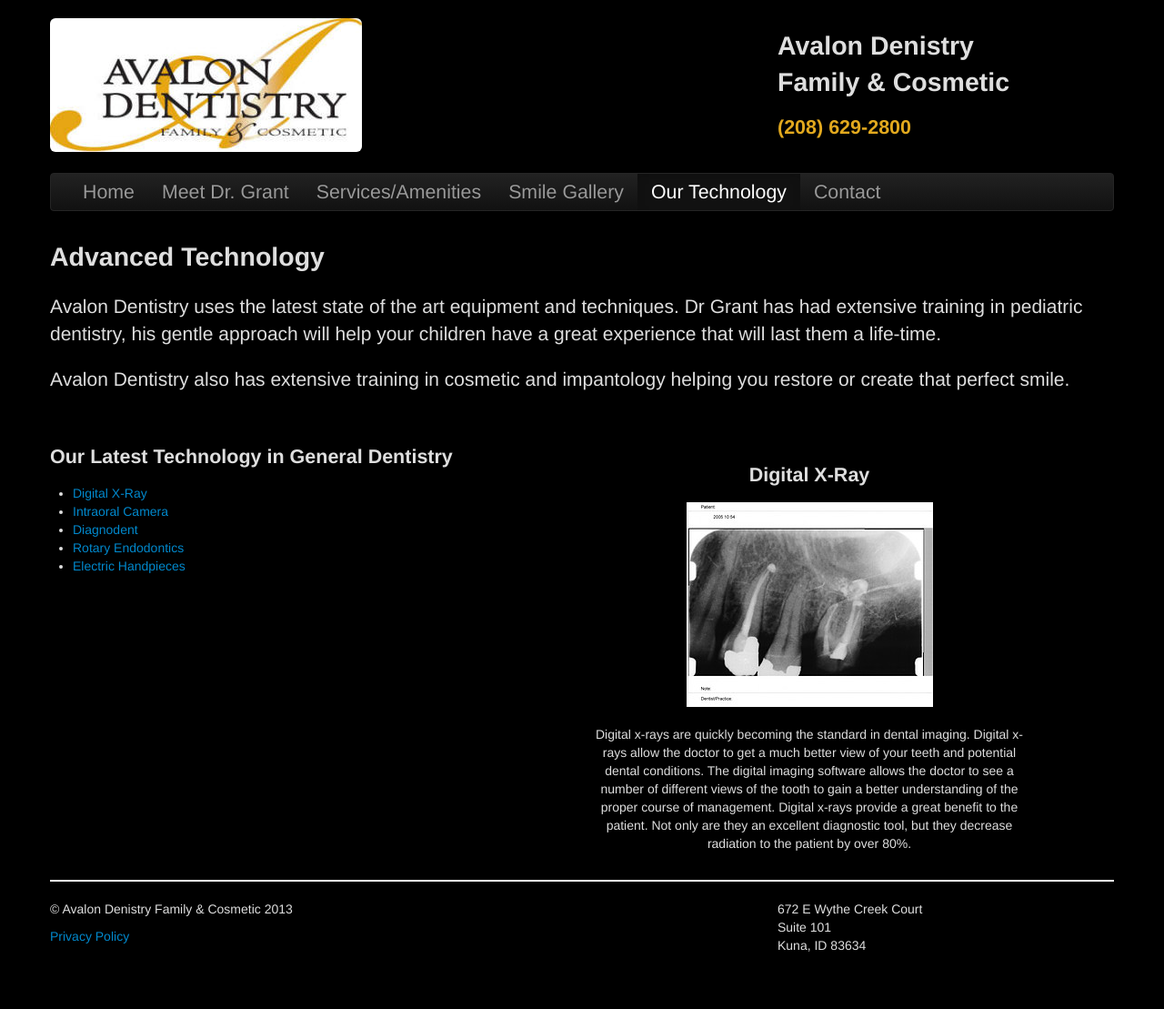
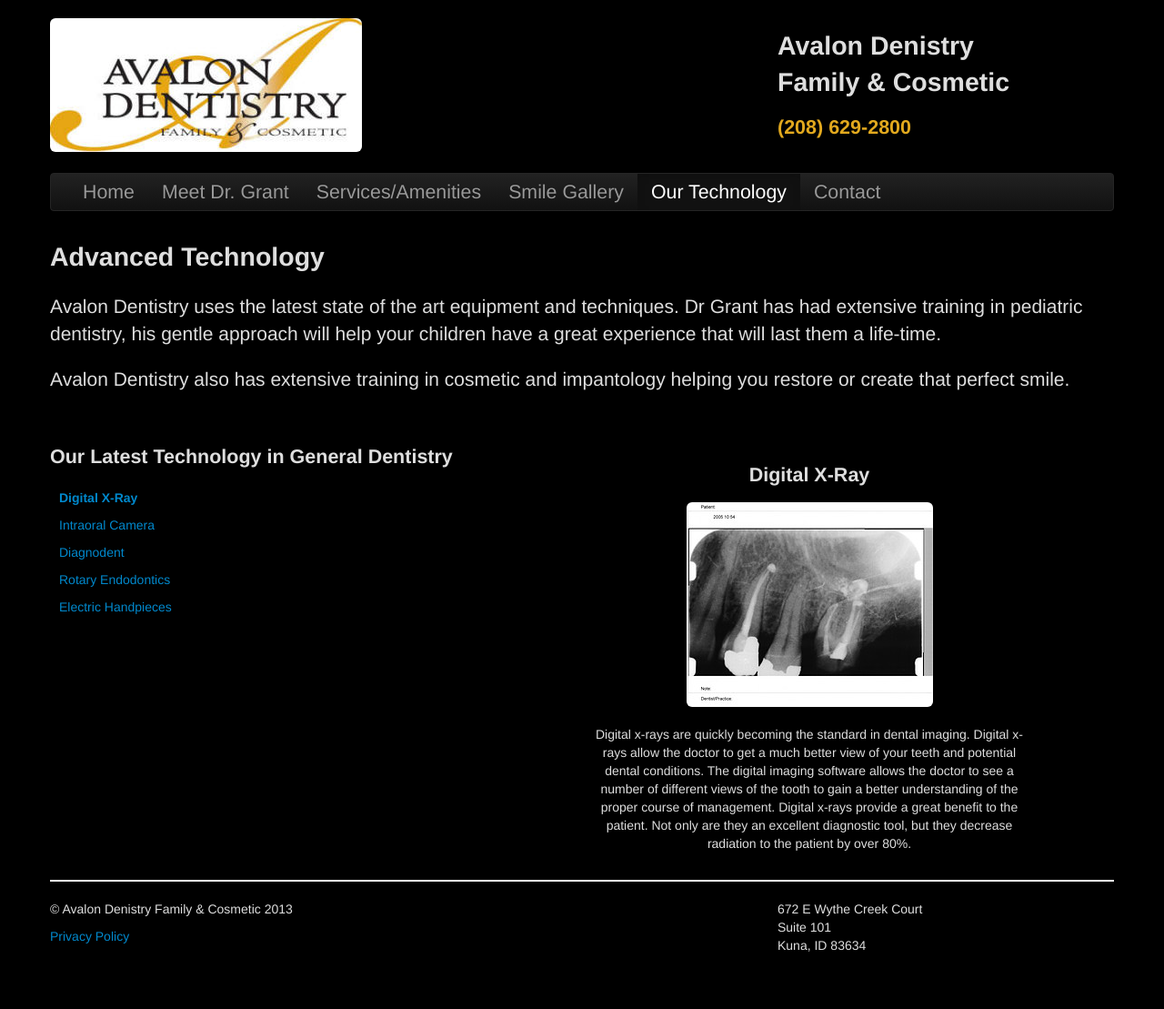
Before and after one commit to justinbkay/avalondental, a Jekyll site: the page built from technology/index.html, in a window 1280 px wide. Shown: the whole page at 91% size. Built offline with Jekyll 4.4.1, drawn with Linux system fonts in a browser that asks for light colours; nearby versions of some CDN libraries.

```diff
--- a/technology/index.html
+++ b/technology/index.html
@@ -20,16 +20,17 @@ technology: active
 <div class="row spacer">
   <div class="span5">
     <h2>Our Latest Technology in General Dentistry</h2>
-    <ul>
-      <li><a href="javascript:showBubble('xray')">Digital X-Ray</a></li>
-      <li><a href="javascript:showBubble('camera')">Intraoral Camera</a></li>
-      <li><a href="javascript:showBubble('diagnodent')">Diagnodent</a></li>
-      <li><a href="javascript:showBubble('rotary')">Rotary Endodontics</a></li>
-      <li><a href="javascript:showBubble('electric')">Electric Handpieces</a></li>
+    <ul class="unstyled link_list">
+      <li class="bold xray"><a href="javascript:showBubble('xray')">Digital X-Ray</a></li>
+      <li class="camera"><a href="javascript:showBubble('camera')">Intraoral Camera</a></li>
+      <li class="diagnodent"><a href="javascript:showBubble('diagnodent')">Diagnodent</a></li>
+      <li class="rotary"><a href="javascript:showBubble('rotary')">Rotary Endodontics</a></li>
+      <li class="electric"><a href="javascript:showBubble('electric')">Electric Handpieces</a></li>
+    </ul>
   </div>
   <div id="xray" class="span5 offset1 text-center spacer techbubble">
     <h2>Digital X-Ray</h2>
-    <img src="/assets/images/33300.jpg" alt="" /><br/>
+    <img src="/assets/images/33300.jpg" class="img-rounded" alt="" /><br/>
     <p class="spacer">
     Digital x-rays are quickly becoming the standard in dental imaging.
     Digital x-rays allow the doctor to get a much better view of your teeth and potential dental conditions.  The digital imaging software allows the doctor to see a number of different views of the tooth to gain a better understanding of the proper course of management.  Digital x-rays provide a great benefit to the patient.  Not only are they an excellent diagnostic tool, but they decrease radiation to the patient by over 80%.
@@ -37,28 +38,28 @@ technology: active
   </div>
   <div id="camera" class="span5 offset1 text-center spacer techbubble hidden">
     <h2>Intraoral Camera</h2>
-    <img src="/assets/images/33301.jpg" alt="" /><br/>
+    <img src="/assets/images/33301.jpg" class="img-rounded" alt="" /><br/>
     <p class="spacer">
       Intraoral cameras are an excellent means of allowing the patient to view potential dental conditions in their own mouth.  It is much easier to understand what is happening in your mouth if you can see the problem on a computer monitor.  This digital image can be utilized to provide information to insurances and other doctors if necessary.
     </p>
   </div>
   <div id="diagnodent" class="span5 offset1 text-center spacer techbubble hidden">
     <h2>Diagnodent</h2>
-    <img src="/assets/images/33299.jpg" alt="" /><br/>
+    <img src="/assets/images/33299.jpg" class="img-rounded" alt="" /><br/>
     <p class="spacer">
       The Diagnodent helps detect dental caries at the earliest possible stage so that the most appropriate treatment can be presented to you. Diagnodent is a fluorescent laser that finds cavities which lie beneath the surface of the tooth.  There are often cavities that x-rays and the explorer do not find.  This advanced technology helps to preserve a greater amount of your tooth structure by uncovering dental decay before it progresses too far.
     </p>
   </div>
   <div id="rotary" class="span5 offset1 text-center spacer techbubble hidden">
     <h2>Rotary Endodontics</h2>
-    <img src="/assets/images/33299.jpg" alt="" /><br/>
+    <img src="/assets/images/33299.jpg" class="img-rounded" alt="" /><br/>
     <p class="spacer">
       Rotary Endodontics, or root canal, is a method in which the doctor utilizes an electric handpiece to perform the procedure.  The electric handpiece allows the doctor to clean and shape the canals faster than using hand files and because it s electric, there is no drill noise.  This makes the whole treatment experience much more pleasant.
     </p>
   </div>
   <div id="electric" class="span5 offset1 text-center spacer techbubble hidden">
     <h2>Electric Handpieces</h2>
-    <img src="/assets/images/33299.jpg" alt="" /><br/>
+    <img src="/assets/images/33299.jpg" class="img-rounded" alt="" /><br/>
     <p class="spacer">
       There are basically two types of handpieces, air-driven and electric. Electric handpieces are much stronger than air-driven due to the fact that a motor is spinning the bur as opposed to air.  This allows the doctor to remove decay at a faster pace.  This will cut down on the time it takes to complete a procedure.
     </p>
```
Also changed, not shown: other parts of technology/index.html (+3 -1 lines).
